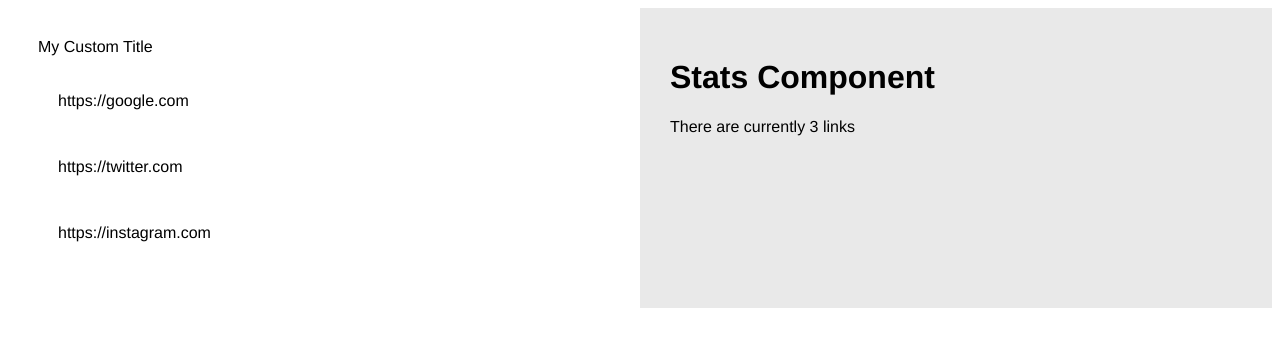
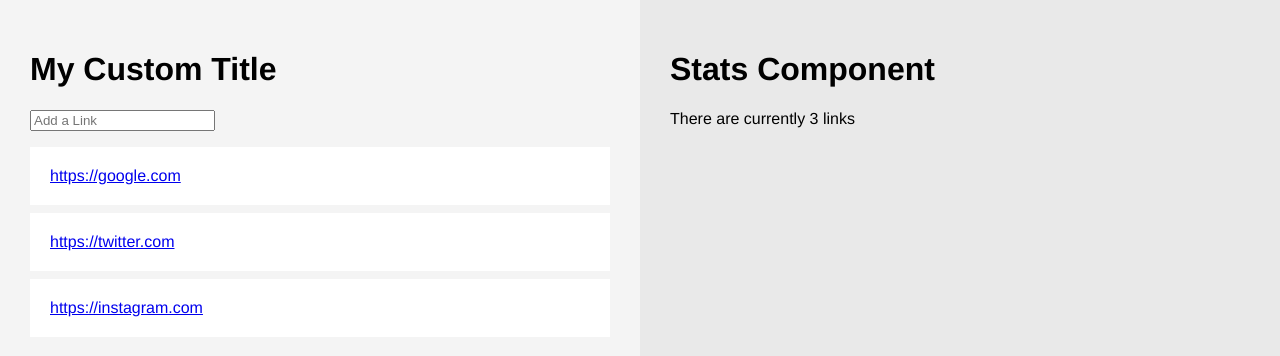
Before and after one commit to SimasDei/vuex-two, a Vue app: page / in a window 1280 px wide. Shown: the top 356 px of the page. Built offline with nearby package versions, Linux system fonts and the light colour scheme.

Commit message:
implement vuex mutations, and their execution via component methods

```diff
--- a/src/components/HelloWorld.vue
+++ b/src/components/HelloWorld.vue
@@ -1,9 +1,21 @@
 <template>
   <div class="hello">
     <div class="left">
-      {{ title }}
+      <h1>
+        {{ title }}
+      </h1>
+      <form @submit.prevent="addLink">
+        <input
+          type="text"
+          class="link-input"
+          placeholder="Add a Link"
+          v-model="newLink"
+        />
+      </form>
       <ul>
-        <li v-for="link in links" :key="link">{{ link }}</li>
+        <li v-for="link in links" :key="link">
+          <a :href="link">{{ link }}</a>
+        </li>
       </ul>
     </div>
     <div class="right">
@@ -13,21 +25,33 @@
 </template>
 
 <script>
-import { mapState } from "vuex";
+import { mapState, mapMutations } from "vuex";
 
 import Stats from "@/components/Stats.vue";
 export default {
   name: "HelloWorld",
+  data() {
+    return {
+      newLink: ""
+    };
+  },
   components: {
     Stats
   },
   computed: {
     ...mapState(["title", "links"])
+  },
+  methods: {
+    ...mapMutations(["ADD_LINK"]),
+    addLink: function() {
+      this.ADD_LINK(this.newLink);
+      this.newLink = "";
+    }
   }
 };
 </script>
 
-<style scoped>
+<style>
 html,
 #app,
 .home {
--- a/src/store.js
+++ b/src/store.js
@@ -17,6 +17,10 @@ export default new Vuex.Store({
       return state.links.length;
     },
   },
-  mutations: {},
+  mutations: {
+    ADD_LINK: (state, payload) => {
+      state.links.push(payload);
+    },
+  },
   actions: {},
 });
```
